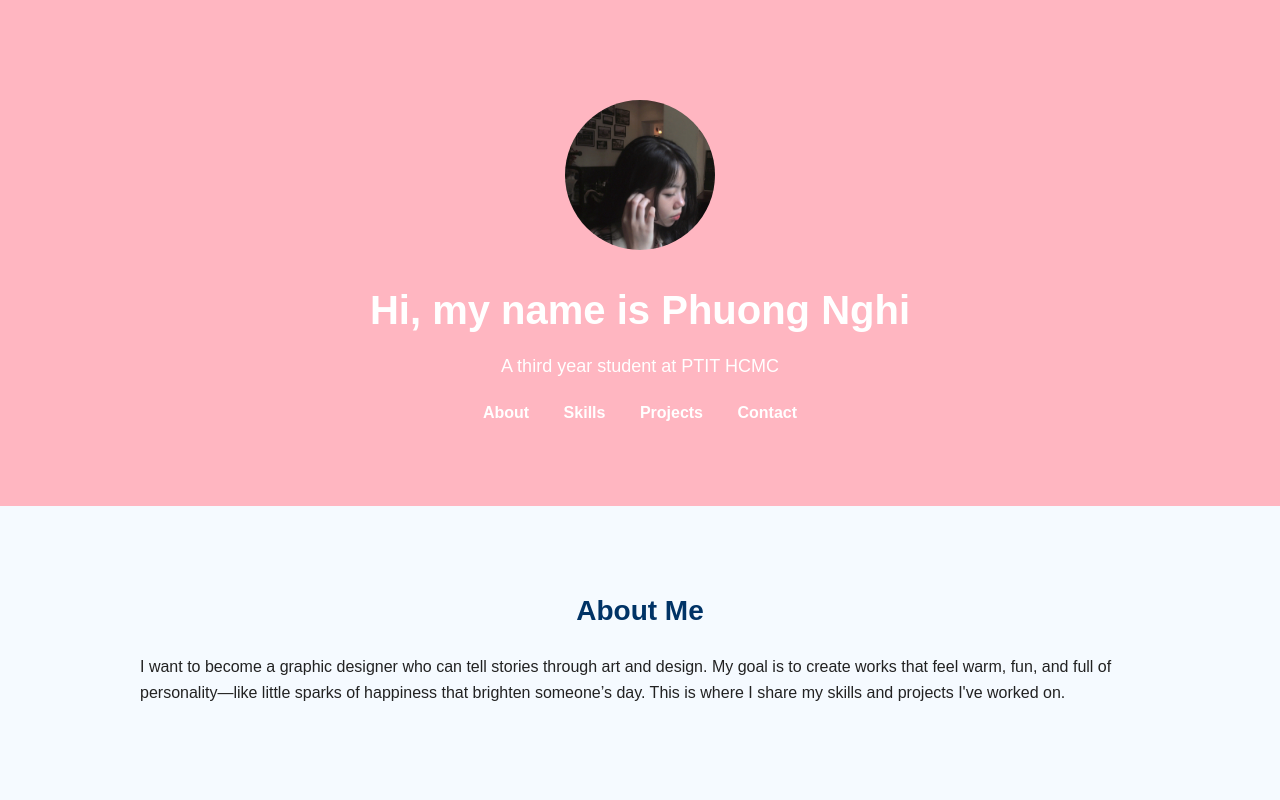
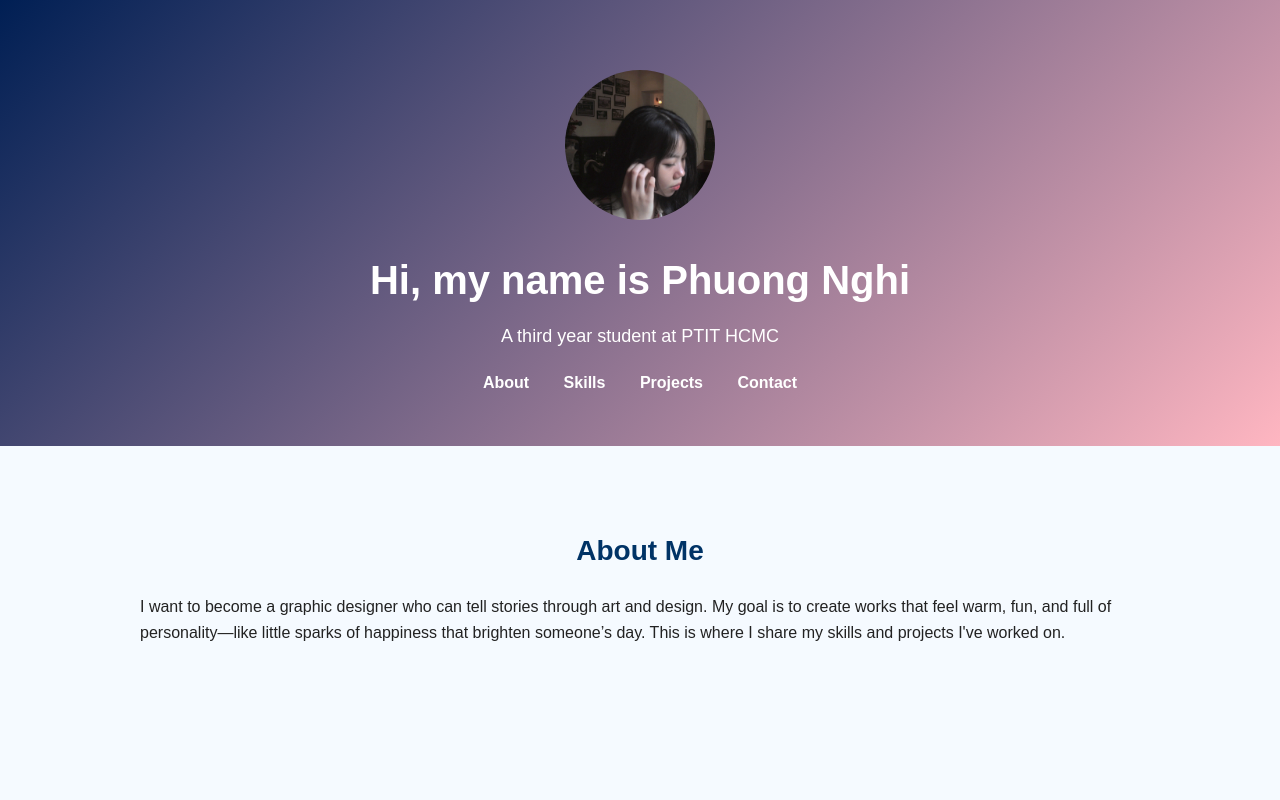
Before and after one commit to n23dcpt037-ppnghi/my-portfolio, a plain HTML site: page index.html in a window 1280 px wide. Shown: the top 800 px of the page. Drawn offline with Linux system fonts and the light colour scheme.

Commit message:
Update index.html

```diff
--- a/index.html
+++ b/index.html
@@ -14,10 +14,10 @@
     }
 
     header {
-      background: #FFB6C1;
-      color: #fff;
-      text-align: center;
-      padding: 80px 20px;
+      background: linear-gradient(135deg, #001F54, #FFB6C1);
+  color: white;
+  text-align: center;
+  padding: 50px 20px;
     }
 
     header h1 {
```
